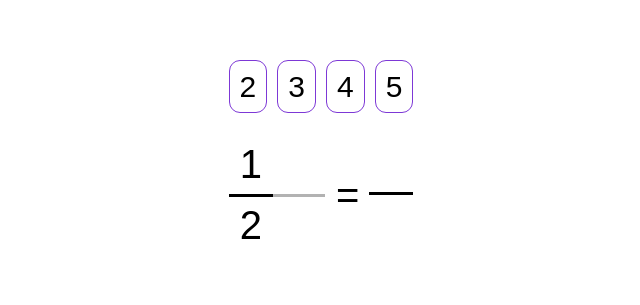
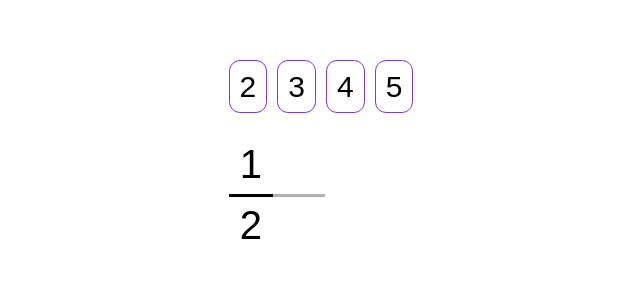
Before and after one commit to rayosdev/hom-interactive-drag-division, a React (Create React App) app: page / in a window 1280 px wide. Shown: the part 110-415 px from the top of the page, without its empty margins (319-959 px from the left). Built offline with nearby package versions, Linux system fonts and the light colour scheme; a web font is replaced by a local one.

Commit message:
works but still have to fix re

```diff
--- a/src/App.css
+++ b/src/App.css
@@ -136,15 +136,32 @@ ul {
   margin-left: -4px;
 }
 
-.undefined-multiplication::after {
+.undefined-multiplication:nth-child(2):after {
   content: "=";
   grid-column: 2/3;
   grid-row: 1/4;
   align-self: center;
   padding: 8px;
+  opacity: 0;
+  transition: all 2s 0.2s;
 }
-.deviation-frame:last-child:after {
+
+.undefined-multiplication.equals::after {
+  opacity: 1;
+  transition: all 0.2s 0.7s;
+}
+
+/* .deviation-frame:last-child:after {
   content: "";
+} */
+
+.deviation-frame.last-frame {
+  opacity: 0;
+}
+
+.deviation-frame.last-frame.show {
+  opacity: 1;
+  transition: all 0.2s 1.2s;
 }
 
 .deviation-bar {
@@ -155,19 +172,31 @@ ul {
 
 .deviation-top {
   min-width: 2ch;
-  min-height: 1.5ch;
+  min-height: 1.2ch;
+  bottom: -5px;
 }
 
 .undefined-multiplication .deviation-top {
-  line-height: 5px;
+  /* line-height: 5px; */
 }
 
+.drop-border {
+  border: dotted 2px;
+}
+.drop-border.in-focus {
+  border-color: red;
+}
 
 
 .undefined-multiplication .deviation-bar {
   opacity: 0.3;
   margin-top: 3px;
   margin-bottom: 3px;
+}
+
+.undefined-multiplication .deviation-bar.show {
+  opacity: 1;
+  transition: all 0.5s 0.5s;
 }
 
 .undefined-multiplication .deviation-top,
@@ -198,3 +227,25 @@ ul {
   line-height: 37px;
   padding: 7px 10px;
 }
+
+.times-symbol {
+  position: relative;
+}
+
+.times-symbol::before {
+  content: "";
+  position: absolute;
+  height: 6px;
+  width: 6px;
+  border-radius: 70px;
+  background: black;
+  left: -5px;
+  top: 36%;
+  opacity: 0;
+  transition: all .2s .4s;
+}
+
+.times-symbol.show::before {
+  opacity: 1;
+  transition: all .2s .4s;
+}
--- a/src/App.js
+++ b/src/App.js
@@ -201,7 +201,10 @@ function App() {
       bottom: (card.current.offsetTop + dragCardVector.y) + card.current.offsetHeight
     }
 
+    //run through alle areas in drop area and check them for collison
     for (const area of dropAreas) {
+      if(area.current.innerText.length > 0) continue
+
       const dropAreaMatrix = {
         right: area.current.offsetLeft + area.current.offsetWidth,
         left: area.current.offsetLeft,
@@ -209,7 +212,7 @@ function App() {
         bottom: area.current.offsetTop + area.current.offsetHeight
       }
 
-      //check collision
+      //check collision matrixes of the to squares
       if((
         (dragCardMatrix.bottom < dropAreaMatrix.bottom && dragCardMatrix.bottom > dropAreaMatrix.top) &&
         ((dragCardMatrix.right < dropAreaMatrix.right && dragCardMatrix.right > dropAreaMatrix.left) ||
@@ -226,9 +229,9 @@ function App() {
             //add it to collsions array
             dargCollisions.unshift(area)
             setDropAreaInFocus(dargCollisions[0])
-            //check to see if the drop area is valied
+            //check to see if the drop area is valid
+
           }
-
         }
         else {
           if(dargCollisions.includes(area)){
@@ -242,10 +245,12 @@ function App() {
   //When the card is dragged over one of the drop areas the number is added to that area
   const handelDragEnd = () => {
     setShowDropAreas(false)
+    //check to see if an area has focus, if not just let the card float back home
     if(dropAreaInFocus == null){
       setDraggedCard(null)
       return
     }
+
     if(dropAreaInFocus == dropAreaTop){
       dropAreas.shift()
       setTimesDeviationTop(parseInt(draggedCard.current.innerText))
@@ -254,6 +259,7 @@ function App() {
       dropAreas.pop()
       setTimesDeviationBottom(parseInt(draggedCard.current.innerText))
     }
+    setDropAreaInFocus(null)
   }
 
   useEffect(() => {
```
